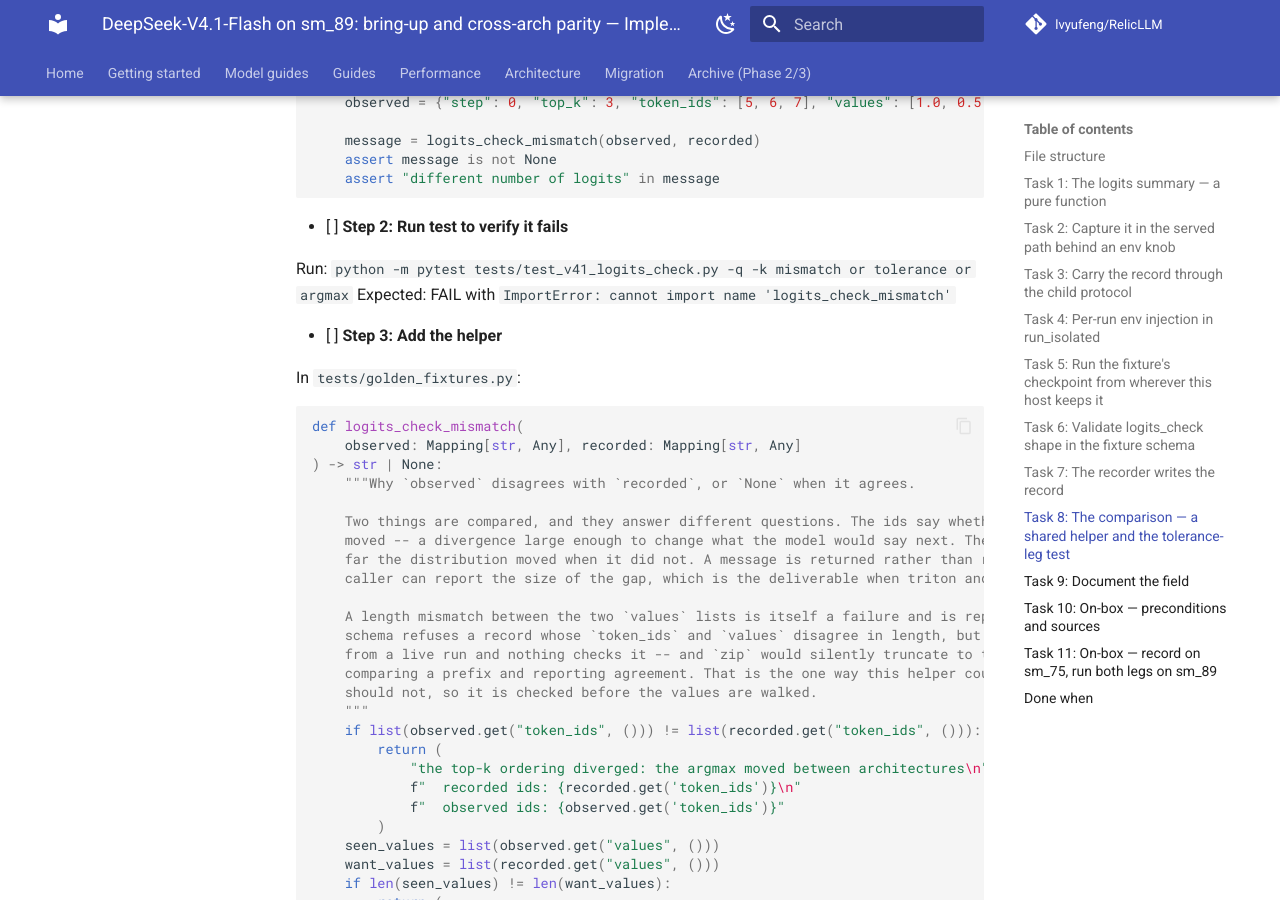
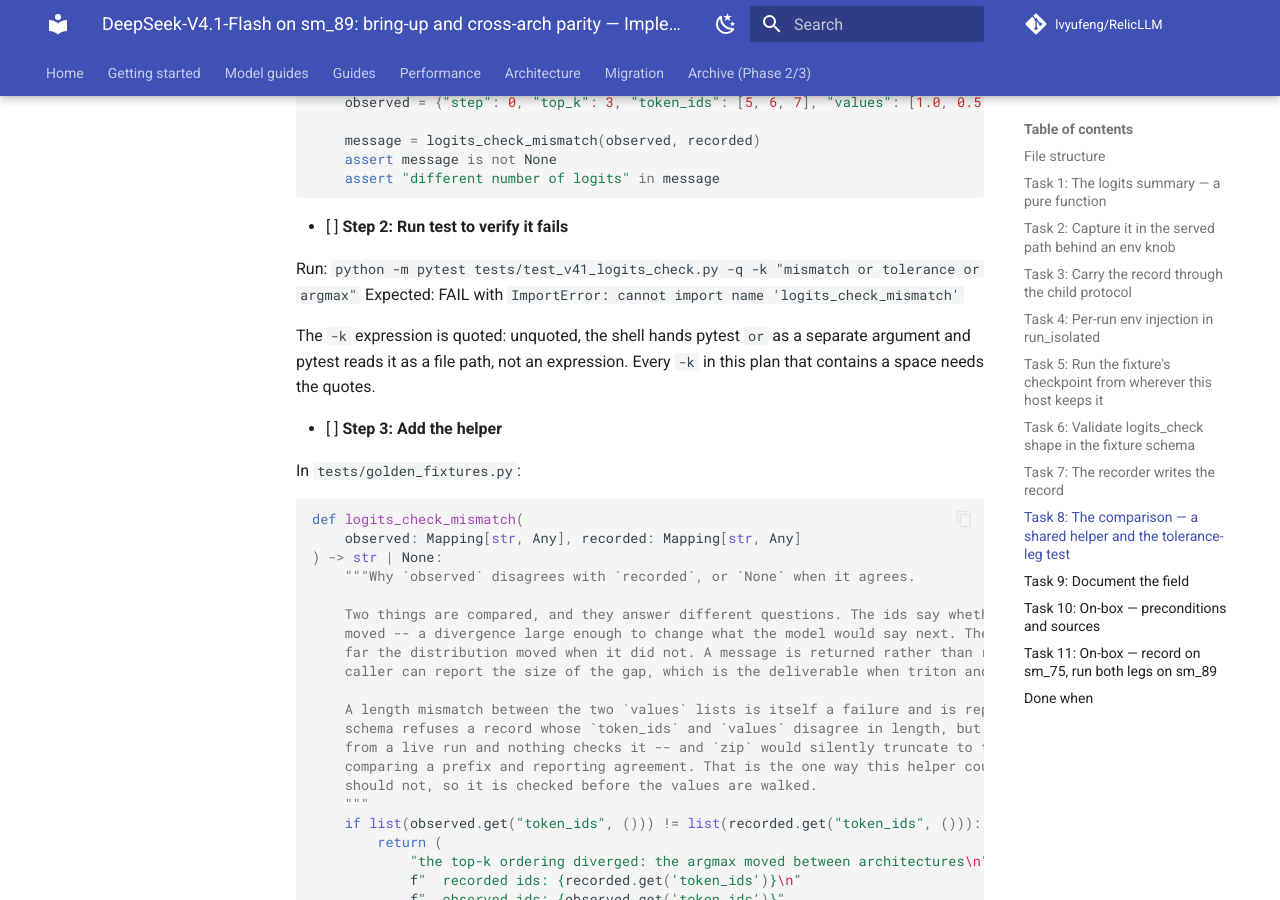
Before and after one commit to lvyufeng/RelicLLM, an MkDocs documentation site: the page built from docs/superpowers/plans/2026-10-09-v41-flash-sm89.md, in a window 1280 px wide and 900 px high, scrolled down 24294 px. Built offline with MkDocs 1.6.1 and Material for MkDocs 9.7.7, drawn with Linux system fonts in a browser that asks for light colours; comment, search, counter and statistics services are not loaded.

Commit message:
docs: quote the -k expression with a space in it
Unquoted, the shell hands pytest `or` as its own argument and pytest reads it
as a file path rather than part of the expression. It is the only -k in the
plan that contains a space.

Co-Authored-By: Claude Code <noreply@anthropic.com>

```diff
--- a/docs/superpowers/plans/2026-10-09-v41-flash-sm89.md
+++ b/docs/superpowers/plans/2026-10-09-v41-flash-sm89.md
@@ -1184,8 +1184,12 @@ def test_a_shorter_observed_record_is_refused_rather_than_compared_by_prefix():
 
 - [ ] **Step 2: Run test to verify it fails**
 
-Run: `python -m pytest tests/test_v41_logits_check.py -q -k mismatch or tolerance or argmax`
+Run: `python -m pytest tests/test_v41_logits_check.py -q -k "mismatch or tolerance or argmax"`
 Expected: FAIL with `ImportError: cannot import name 'logits_check_mismatch'`
+
+The `-k` expression is quoted: unquoted, the shell hands pytest `or` as a separate argument and
+pytest reads it as a file path, not an expression. Every `-k` in this plan that contains a space
+needs the quotes.
 
 - [ ] **Step 3: Add the helper**
 
```
